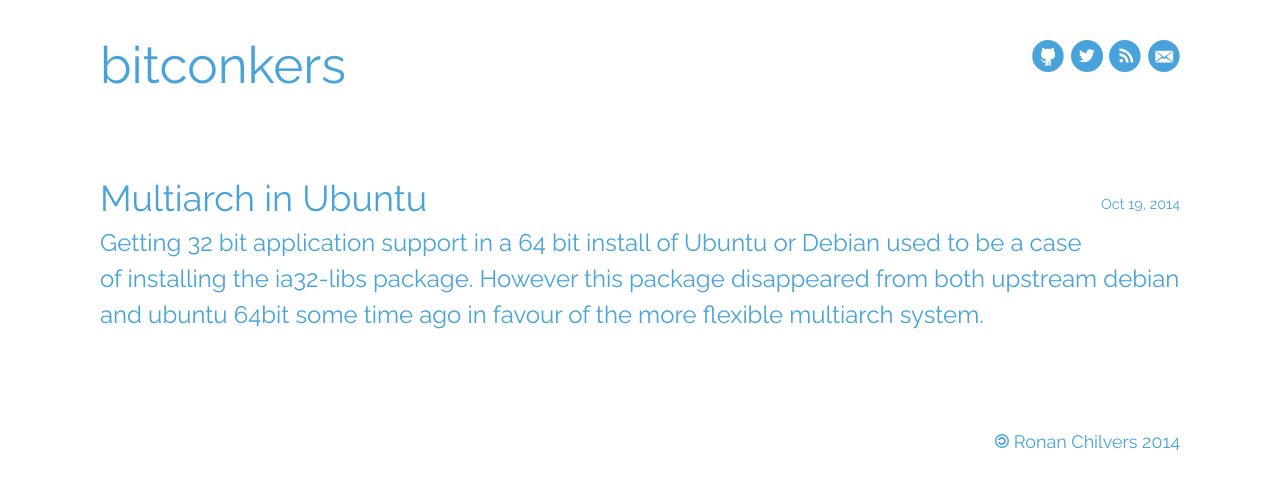
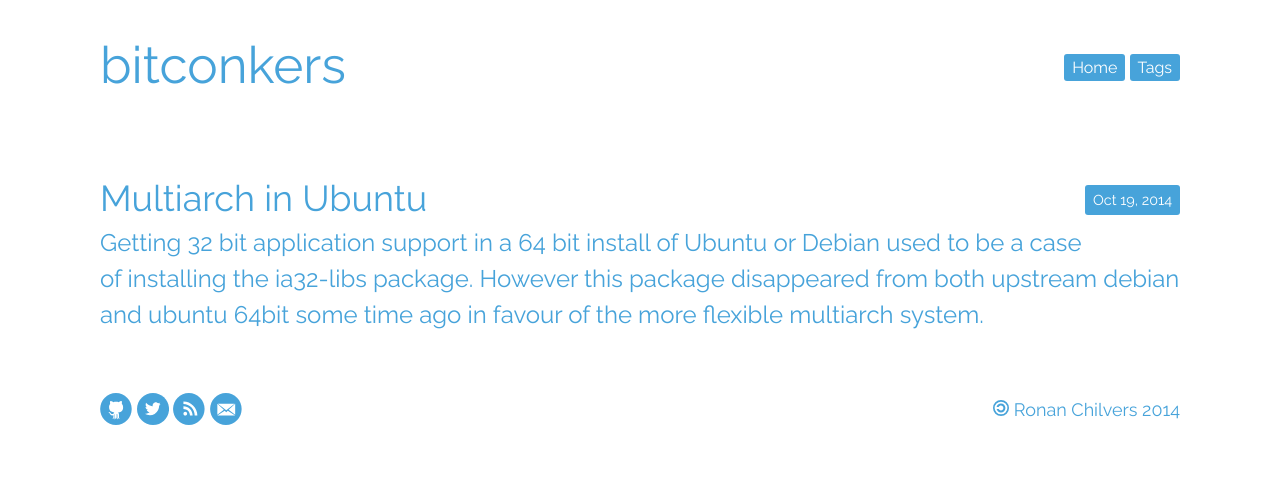
Before and after one commit to ronanchilvers/ronanchilvers.github.io, a Jekyll site: the page built from index.html, in a window 1280 px wide. Shown: the top 490 px of the page. Built offline with Jekyll 4.4.1, drawn with Linux system fonts in a browser that asks for light colours; nearby versions of some CDN libraries.

Commit message:
Add tags page and styles Move social icons to footer Add links to header for tags page and home

```diff
--- a/_includes/footer.html
+++ b/_includes/footer.html
@@ -1,6 +1,7 @@
 <footer class="cf">
+    <p>{% include svg-icons.html %}</p>
     <p class="right">
-        <a href="/copyleft/">
+        <a href="/copyleft.html">
             {% include svg-icons/copyleft.html %}
             Ronan Chilvers 2014
         </a>
--- a/_includes/header.html
+++ b/_includes/header.html
@@ -1,9 +1,14 @@
 <header>
-    <div class="social">{% include svg-icons.html %}</div>
+    <div class="links">
+    {% if page.url != "/index.html" %}
+        <a href="/">Home</a>
+    {% endif %}
+        <a href="/tags.html">Tags</a>
+    </div>
 {% if page.title %}
     <h1>{{ page.title }}</h1>
-    <h2><a href="/">{{ site.title }}</a></h2>
 {% else %}
     <h1><a href="/">{{ site.title }}</a></h1>
 {% endif %}
+    {% comment %}<div class="social">{% include svg-icons.html %}</div>{% endcomment %}
 </header>
--- a/_layouts/page.html
+++ b/_layouts/page.html
@@ -4,17 +4,10 @@
     {% include head.html %}
 
     <body>
-
+        <div id="outer-wrapper">
             {% include header.html %}
-    {% comment %}
-    {% include tags.html %}
-    {% endcomment %}
-    <div class="content">
             {{ content }}
+            {% include footer.html %}
         </div>
-
-    {% include footer.html %}
-
     </body>
-
 </html>
--- a/css/styles.css
+++ b/css/styles.css
@@ -16,49 +16,46 @@
     font-size: 18px;
     color: #47a3da;
 }
+header,
+footer,
+article {
+    padding-left: 100px;
+    padding-right: 100px;
+}
 header {
-    width: 100%;
-    margin: 0 auto;
-    padding: 40px 100px;
     font-size: 1.6rem;
+    padding-top: 40px;
+    padding-bottom: 40px;
 }
     header h2 {
         font-size: 1rem;
         margin: 0 0 -1rem 0;
         padding: 0;
     }
-    header a > svg {
+    /*header a > svg {
         width: 32px;
         height: 32px;
         color: #47a3da;
+    }*/
+    /*header .social,*/
+    header .links {
+        float: right;
+        font-size: 1rem;
+        margin-top: 20px;
     }
-    header .social {
+    /*header .social {
         float: right;
-    }
-#tags {
-    border: 1px solid red;
-    padding: 10px 100px 10px 100px;
-}
-    #tags .tag-list ul {
-        margin: 0;
-        padding: 0;
-        list-style: none;
-    }
-    #tags .tag-list ul li {
+        margin-top: -10px;
+    }*/
+    /*header .links {
+        margin-top: 5px;
         float: left;
-        margin-right: 10px;
-    }
-    #tags .tag-list ul li svg {
-        width: 20px;
-        height: 20px;
-        float: left;
-    }
-    #tags .tag-list ul li a {
-        margin-left: 5px;
-    }
-    #tags .tag-articles {
-        margin: 5px;
-        margin-bottom: 10px;
+    }*/
+        header .links a {
+            border-radius: 3px;
+            background-color: #47a3da;
+            color: #FFF;
+            padding: 4px 8px;
         }
 a {
     text-decoration: none;
@@ -79,9 +76,10 @@
     cursor: pointer;
 }
 article {
-    padding: 40px 100px 60px 100px;
     font-size: 1.5rem;
     line-height: 1.5;
+    padding-top: 40px;
+    padding-bottom: 40px;
 }
     article h1 a {
         text-decoration: none;
@@ -95,8 +93,12 @@
         }
     article .date {
         float: right;
-        margin-top: -2rem;
+        margin-top: -2.5rem;
+        padding: 4px 8px;
         font-size: 0.9rem;
+        border-radius: 3px;
+        background-color: #47a3da;
+        color: #FFF;
     }
     article a {
         text-decoration: underline;
@@ -104,20 +106,32 @@
     article p {
         margin-bottom: 1rem;
     }
+    article ul {
+        list-style: disc;
+        padding-left: 2rem;
+        /*margin-left: 2rem;*/
+        margin-bottom: 1rem
+    }
 footer {
     width: 100%;
-    padding: 40px 100px;
-    margin: 0 auto;
+    padding-top: 20px;
+    padding-bottom: 20px;
 }
     footer p {
         float: left;
     }
     footer p.right {
         float: right;
+        padding-top: 7px;
     }
-footer p svg {
-    width: 14px;
-    height: 14px;
+    footer a > svg {
+        width: 32px;
+        height: 32px;
+        color: #47a3da;
+    }
+    footer .right a > svg {
+        width: 16px;
+        height: 16px;
     }
 
 /** Syntax highlighting **/
@@ -145,9 +159,40 @@
         background-color: #DDD;
         color: #999;
     }
-ul {
-    list-style: disc;
-    padding-left: 2rem;
-    margin-left: 2rem;
-    margin-bottom: 1rem
+
+/** Tag list **/
+#tags {
+    padding: 10px 100px;
 }
+    #tags section {
+        margin: 0;
+        margin-bottom: 30px;
+    }
+        #tags section h2 {
+            margin-bottom: 10px;
+        }
+    #tags .tag-list ul {
+        margin: 0;
+        padding: 0;
+        list-style: none;
+    }
+    #tags .tag-list li {
+        float: left;
+        margin-right: 10px;
+        border-radius: 3px;
+        background-color: #A1CCE6;
+        padding: 4px 8px 8px 8px;
+    }
+        #tags .tag-list li span {
+            font-size: 0.9rem;
+            vertical-align: super;
+        }
+    #tags .tag-list ul li a {
+        color: #FFF;
+    }
+    #tags .tag-articles li {
+        margin-bottom: 5px;
+    }
+    #tags .tag-articles time {
+        color: #A1CCE6;
+    }
--- a/index.html
+++ b/index.html
@@ -5,7 +5,7 @@
 <div class="list">
 {% if site.posts.size > 0 %}
 {% for post in site.posts %}
-    <article{% cycle '', ' class="alt"' %} data-href="{{ post.url | prepend: site.baseurl }}">
+    <article class="{% cycle '', 'alt' %}" data-href="{{ post.url | prepend: site.baseurl }}">
         <hgroup>
             <h1>
                 <a class="post-link" href="{{ post.url | prepend: site.baseurl }}">{{ post.title }}</a>
```
Also changed, not shown: _includes/tags.html (deleted, +0 -28 lines), copyleft.md (+0 -1 lines), tags.html (added, +34 -0 lines). Lines whose indentation alone changed are shown as unchanged.
